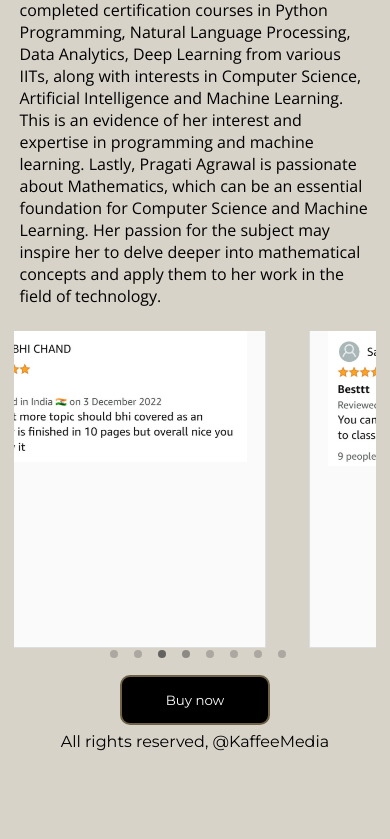
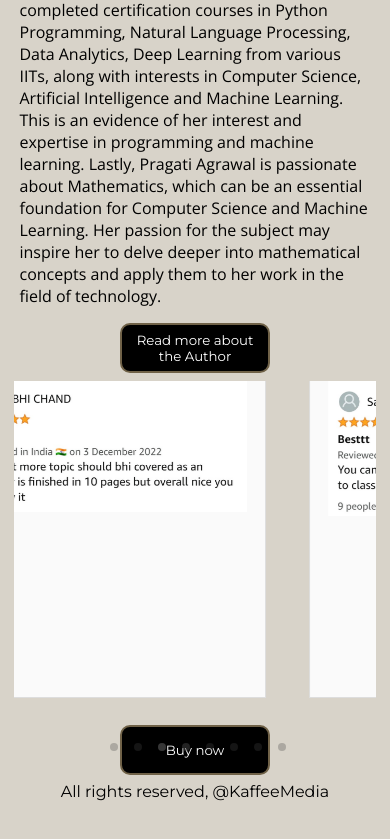
Before and after one commit to Agam1997/bible-to-maths, a React (Create React App) app: page / in a window 390 px wide. Shown: the part 3507-4346 px from the top of the page. Before the commit the page ends 4270 px from the top, so only its background shows below. Built offline with nearby package versions, Linux system fonts and the light colour scheme.

Commit message:
patch fix for routing and testimonial issue. added about author button to mobile as was missed

```diff
--- a/src/component/About-Author/AboutAuthor.js
+++ b/src/component/About-Author/AboutAuthor.js
@@ -1,7 +1,11 @@
 import React from "react";
 import "./AboutAuthor.css";
+import { useEffect } from "react";
 
 function AboutAuthor() {
+  useEffect(() => {
+    window.scrollTo(0, 0);
+  }, []);
   return (
     <div>
       {/* <div className="rowContainer"> */}
--- a/src/component/About-Book/AboutBook.js
+++ b/src/component/About-Book/AboutBook.js
@@ -1,7 +1,11 @@
 import React from "react";
 import "./AboutBook.css";
+import { useEffect } from "react";
 
 function AboutBook() {
+  useEffect(() => {
+    window.scrollTo(0, 0);
+  }, []);
   return (
     <div>
       <link rel="preconnect" href="https://fonts.googleapis.com" />
--- a/src/component/Contact-us/Contact.js
+++ b/src/component/Contact-us/Contact.js
@@ -1,7 +1,11 @@
 import React from 'react'
 import "./Contact.css"
+import { useEffect } from 'react';
 
 function Contact() {
+  useEffect(() => {
+    window.scrollTo(0, 0);
+  }, []);
   return (
     <div className='contact'>
         <h3>Reach out to us:</h3>
--- a/src/component/Home/Home.js
+++ b/src/component/Home/Home.js
@@ -4,11 +4,14 @@ import "react-responsive-carousel/lib/styles/carousel.min.css"; // requires a lo
 import "./Home.css";
 import CountUp from "react-countup";
 import { useNavigate } from "react-router-dom";
-import { CarouselWrapper } from "react-pretty-carousel";
 import Testimonial from "./Testimonial";
+import { useEffect } from 'react';
 
 function Home() {
   let navigate = useNavigate();
+  useEffect(() => {
+    window.scrollTo(0, 0);
+  }, []);
   const routeChange = () => {
     let path = `/about-book`;
     navigate(path);
@@ -473,6 +476,11 @@ function Home() {
             </p>
           </div>
         </div>
+        <div className="centered">
+            <button onClick={navigateToAuthor}>
+              Read more about the Author
+            </button>
+          </div>
         <div className="reviewContainer">
           <Carousel
             className="reviews"
--- a/src/component/Home/Testimonial.css
+++ b/src/component/Home/Testimonial.css
@@ -106,7 +106,7 @@
     height: 450px;
   }
   .carousel {
-    height: 105vw !important;
+    height: 118vw !important;
   }
 
   .carousel.carousel-slider .control-arrow {
@@ -131,7 +131,6 @@
     border-radius: 50%;
   }
    .mobileTestimonial .carousel-root .carousel .control-dots {
-
-    top: 350px !important;
+    top: 380px !important;
 }
 }
```
